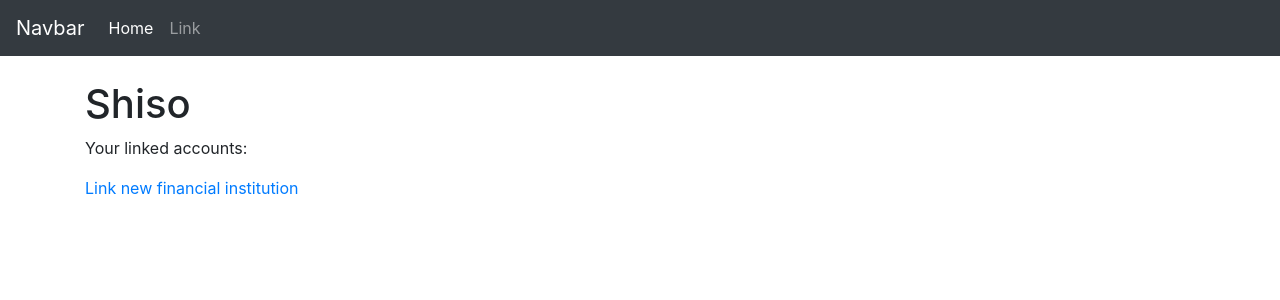
After one commit to brenns10/medb, a Flask app: page /shiso/ in a window 1280 px wide. The commit adds this page. Shown: the top 300 px of the page. Run offline with Flask 2, Linux system fonts and the light colour scheme; the visitor is signed in with stand-in values (Sample User, id 1); data comes from the database, SQL or seed files in the repository; parts of the project's set-up code (start-up, migrations or seed data) failed here and were passed over; some libraries are stand-ins or nearby versions.

Commit message:
Add account linking

```diff
--- a/medb/shiso/logic.py
+++ b/medb/shiso/logic.py
@@ -2,16 +2,44 @@
 """
 Logic for interacting with Plaid API and the database.
 """
+from dataclasses import dataclass
+from dataclasses import field
 from functools import lru_cache
+from typing import Dict
+from typing import List
 
 import plaid
+from sqlalchemy.orm import joinedload
 
 from medb.extensions import db
 from medb.settings import PLAID_CLIENT_ID
 from medb.settings import PLAID_SECRET
 from medb.settings import PLAID_PUBLIC_KEY
 from medb.settings import PLAID_ENV
+from medb.shiso.models import UserPlaidAccount
 from medb.shiso.models import UserPlaidItem
+
+
+SUPPORTED_TYPES = {
+    ('credit', 'credit card'),
+    ('depository', 'checking'),
+    ('depository', 'savings'),
+}
+
+
+@dataclass
+class ItemSummary(object):
+    """
+    Summary of data related to an "item" in Shiso
+    """
+
+    institution_id: str
+    institution_name: str
+    item_id: str
+    access_token: str
+    linked_accounts: List[Dict] = field(default_factory=list)
+    eligible_accounts: List[Dict] = field(default_factory=list)
+    ineligible_accounts: List[Dict] = field(default_factory=list)
 
 
 @lru_cache(maxsize=1)
@@ -42,3 +70,62 @@ def create_item(user, form):
 def get_item(access_token):
     client = plaid_client()
     return client.Item.get(access_token)
+
+
+def get_accounts(access_token):
+    client = plaid_client()
+    return client.Accounts.get(access_token)
+
+
+def get_institution(ins_id):
+    client = plaid_client()
+    return client.Institutions.get_by_id(ins_id)
+
+
+def is_eligible_account(acct):
+    return (acct['type'], acct['subtype']) in SUPPORTED_TYPES
+
+
+def get_item_summary(item_id):
+    item = UserPlaidItem.query.options(joinedload('accounts')).get(item_id)
+    if not item:
+        return None
+    linked_accounts = {acct.account_id for acct in item.accounts}
+
+    accounts = get_accounts(item.access_token)
+    institution = get_institution(accounts['item']['institution_id'])
+    summary = ItemSummary(
+        institution_id=accounts['item']['institution_id'],
+        institution_name=institution['institution']['name'],
+        item_id=accounts['item']['item_id'],
+        access_token=item.access_token,
+    )
+    for account in accounts['accounts']:
+        if is_eligible_account(account):
+            if account['account_id'] in linked_accounts:
+                summary.linked_accounts.append(account)
+            else:
+                summary.eligible_accounts.append(account)
+        else:
+            summary.ineligible_accounts.append(account)
+    return summary
+
+def link_account(user, item_id, account):
+    acct = UserPlaidAccount(
+        item_id=item_id,
+        account_id=account['account_id'],
+        name=account['name'],
+        kind=account['subtype'],
+    )
+    db.session.add(acct)
+    db.session.commit()
+
+
+def get_linked_accounts(user):
+    user_items = UserPlaidItem.query.filter(
+        UserPlaidItem.user_id == user.id
+    ).all()
+    user_accounts = UserPlaidAccount.query.filter(
+        UserPlaidAccount.item_id.in_([it.id for it in user_items])
+    ).all()
+    return user_accounts
--- a/medb/shiso/views.py
+++ b/medb/shiso/views.py
@@ -14,9 +14,12 @@ from flask_login import login_required
 
 from medb.settings import PLAID_ENV
 from medb.settings import PLAID_PUBLIC_KEY
+from medb.shiso.forms import LinkAccountForm
 from medb.shiso.forms import LinkItemForm
 from medb.shiso.logic import create_item
-from medb.shiso.logic import get_item
+from medb.shiso.logic import get_item_summary
+from medb.shiso.logic import get_linked_accounts
+from medb.shiso.logic import link_account
 from medb.shiso.models import UserPlaidItem
 from medb.utils import flash_errors
 
@@ -39,16 +42,29 @@ def link():
         plaid_public_key=PLAID_PUBLIC_KEY)
 
 
-@blueprint.route("/plaid_item/<item_id>/", methods=["GET"])
+@blueprint.route("/plaid_item/<item_id>/", methods=["GET", "POST"])
 @login_required
 def link_accounts(item_id):
-    plaid_item = UserPlaidItem.query.filter(
-        UserPlaidItem.user_id==current_user.id,
-        UserPlaidItem.id==item_id
-    ).one_or_none()
-    if not plaid_item:
+    item_summary = get_item_summary(item_id)
+    if not item_summary:
         abort(404)
 
-    item = get_item(plaid_item.access_token)
-    return render_template("shiso/plaid_item.html",
-        item_text=json.dumps(item, indent=2))
+    #import pdb; pdb.set_trace()
+    accounts = {a['account_id']: a for a in item_summary.eligible_accounts}
+    form = LinkAccountForm(request.form)
+    form.link.choices = [
+        (a['account_id'], a['name']) for a in item_summary.eligible_accounts]
+    if form.validate_on_submit():
+        for account_id in form.link.data:
+            link_account(current_user, item_id, accounts[account_id])
+        flash('Linked accounts!', 'info')
+        return redirect(url_for('.home'))
+    return render_template("shiso/plaid_item.html", item=item_summary,
+        form=form, item_id=item_id)
+
+
+@blueprint.route("/", methods=["GET"])
+@login_required
+def home():
+    accts = get_linked_accounts(current_user)
+    return render_template("shiso/home.html", accounts=accts)
--- /dev/null
+++ b/medb/templates/shiso/home.html
@@ -0,0 +1,13 @@
+{% extends "layout.html" %}
+{% block title %}Shiso{% endblock %}
+{% block content %}
+<h1>Shiso</h1>
+<p>Your linked accounts:</p>
+<ul>
+  {% for acct in accounts %}
+    <li>{{acct.name}}</li>
+  {% endfor %}
+</ul>
+<a href="{{url_for('.link')}}">Link new financial institution</a>
+{% endblock %}
+{% block footer %}{% endblock %}
```
Also changed, not shown: medb/shiso/forms.py (+7 -0 lines), medb/shiso/models.py (+18 -0 lines), medb/templates/shiso/plaid_item.html (+26 -2 lines).
